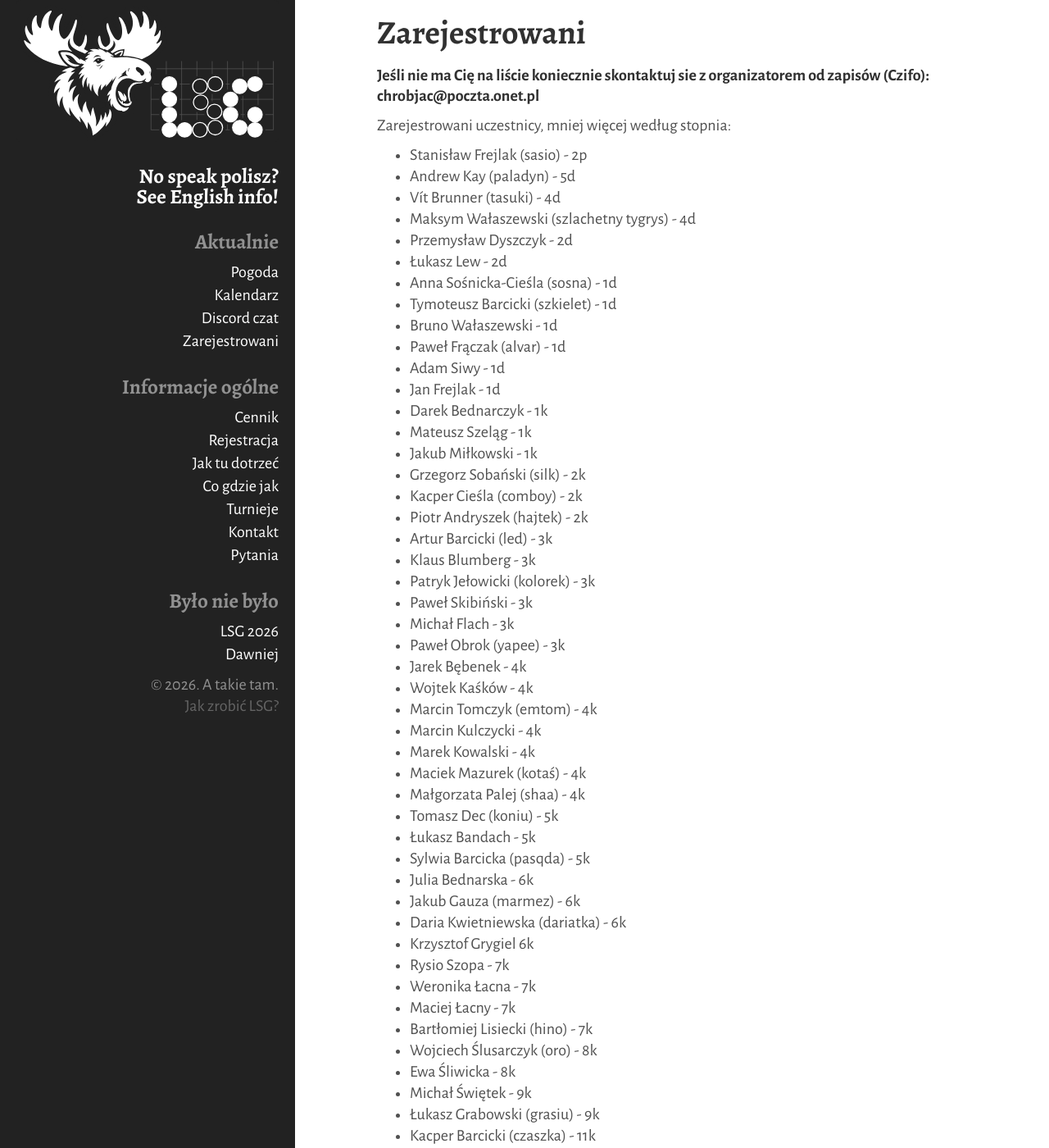
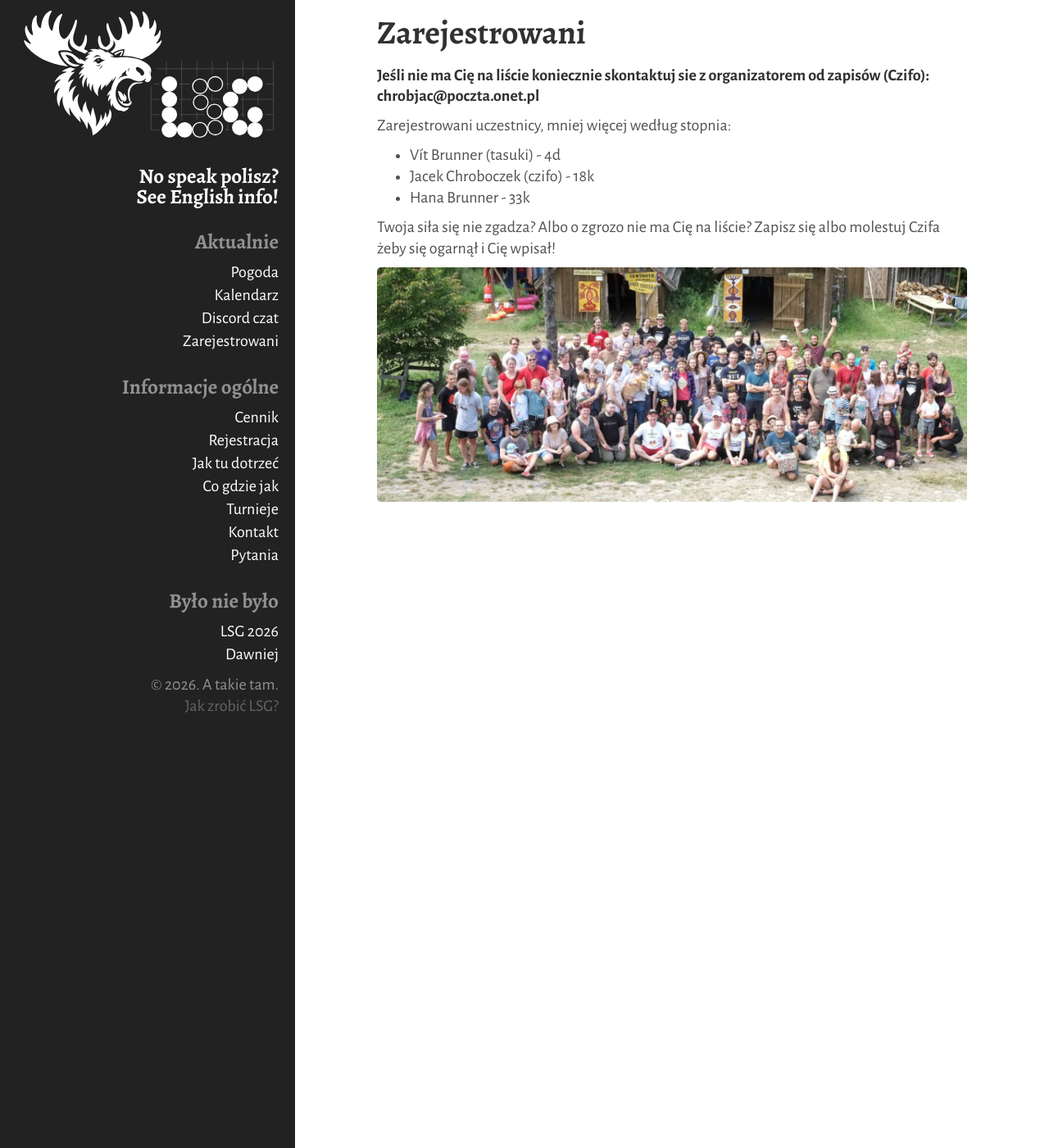
Before and after one commit to tasuki/lsg, a Jekyll site: the page built from _pages/zarejestrowani.md, in a window 1280 px wide and 1400 px high. Shown: the whole window at 82% size. Built offline with Jekyll 4.4.1, drawn with Linux system fonts in a browser that asks for light colours; some of the changed text lies outside the part shown.

```diff
--- a/_pages/zarejestrowani.md
+++ b/_pages/zarejestrowani.md
@@ -9,122 +9,9 @@ title: Zarejestrowani
 #### Jeśli nie ma Cię na liście koniecznie skontaktuj sie z organizatorem od zapisów (Czifo): chrobjac@poczta.onet.pl
 
 Zarejestrowani uczestnicy, mniej więcej według stopnia:
-- Stanisław Frejlak (sasio) - 2p
-- Andrew Kay (paladyn) - 5d
 - Vít Brunner (tasuki) - 4d
-- Maksym Wałaszewski (szlachetny tygrys) - 4d
-- Przemysław Dyszczyk - 2d
-- Łukasz Lew - 2d
-- Anna Sośnicka-Cieśla (sosna) - 1d
-- Tymoteusz Barcicki (szkielet) - 1d
-- Bruno Wałaszewski - 1d
-- Paweł Frączak (alvar) - 1d
-- Adam Siwy - 1d
-- Jan Frejlak - 1d
-- Darek Bednarczyk - 1k
-- Mateusz Szeląg - 1k
-- Jakub Miłkowski - 1k
-- Grzegorz Sobański (silk) - 2k
-- Kacper Cieśla (comboy) - 2k
-- Piotr Andryszek (hajtek) - 2k
-- Artur Barcicki (led) - 3k
-- Klaus Blumberg - 3k
-- Patryk Jełowicki (kolorek) - 3k
-- Paweł Skibiński - 3k
-- Michał Flach - 3k
-- Paweł Obrok (yapee) - 3k
-- Jarek Bębenek - 4k
-- Wojtek Kaśków - 4k
-- Marcin Tomczyk (emtom) - 4k
-- Marcin Kulczycki - 4k
-- Marek Kowalski - 4k
-- Maciek Mazurek (kotaś) - 4k
-- Małgorzata Palej (shaa) - 4k
-- Tomasz Dec (koniu) - 5k
-- Łukasz Bandach - 5k
-- Sylwia Barcicka (pasqda) - 5k
-- Julia Bednarska - 6k
-- Jakub Gauza (marmez) - 6k
-- Daria Kwietniewska (dariatka) - 6k
-- Krzysztof Grygiel 6k
-- Rysio Szopa - 7k
-- Weronika Łacna - 7k
-- Maciej Łacny - 7k
-- Bartłomiej Lisiecki (hino) - 7k
-- Wojciech Ślusarczyk (oro) - 8k
-- Ewa Śliwicka - 8k
-- Michał Świętek - 9k
-- Łukasz Grabowski (grasiu) - 9k
-- Kacper Barcicki (czaszka) - 11k
-- Ryszard Szopa - 12k
-- Jan Opawski - 12k
-- Rafał Bzoma (bzyku) - 12k
-- Tima Bodnar - 15k
-- Maria Kluziak - 14k
-- Ewa Tobór-Świętek - 15k
-- Michał Maszkowski - 15k
-- Bruno Jadach - 16k
-- Ola Flach - 16k
-- Martyna Meresińska - 16k
-- Michał Sobański - 17k
-- Sławomir Grzesiak - 17k
-- Natalia Kolińska - 19k
-- Asta Kovrowa - 19k
-- Jacek Chroboczek (czifo) - 20k
-- Rufin Gauza - 20k
-- Klaudia Srul (sprężynka) - 20k
-- Filip Łacny - 20k
-- Aleksander Wajs - 20k
-- Mariia Zinchenko - 20k
-- Anna Straszyńska - 20k
-- Anna Nikulina - 25k
-- Bianka Wałaszewska - 25k
-- Antonio Koliński - 29k
-- Staś Koliński - 30k
-- Tomaszek Cieśla - 30k
-- Piotr Sobański - 30k
-- Jan Sobański- 30k
-- Tomasz Meresiński - 30k
-- Kamil Szalecki - 30k
-- Szymon Brozio - 30k
-- Basia Cieśla - 40k
-- Hana Brunner - 42k
-- Ania Cichocka (ridibunda) - ng
-- Inga Gauza - ng
-- Kasia Bębenek - ng
-- Klara Bębenek - ng
-- Wanda Bębenek - ng
-- Paulina Bednarczyk - ng
-- Oliwia Bednarczyk - ng
-- Wojtek Bednarczyk - ng
-- Julia Bray - ng
-- Anna Seget - ng
-- Eliza Nowacka - ng
-- Franek Świętek - ng
-- Lars Obrok - ng
-- Emma Obrok - ng
-- Marta Szeredy-Kolińska - ng
-- Leszek Koliński - ng
-- Monika Sas-Tomczyk - ng
-- Zosia Tomczyk - ng
-- Rozalka Tomczyk - ng
-- Halinka Bzoma - ng
-- Magdalena Ślusarczyk - ng
-- Staś Ślusarczyk - ng
-- Natalka Ślusarczyk - ng
-- Emilia Zaremba - ng
-- Michał Ślusarczyk (młody) - ng
-- Małgorzata Frejlak - ng
-- Lidia Wałaszewska - ng
-- Oleg Bodnar - ng
-- Denys Bodnar - ng
-- Magda Walkiewicz - ng
-- Maria Przybylak - ng
-- Patryk Masiakowski - ng
-- Kinga Lisiecka-Garbaczewska - ng
-- Monika Skowrońska-Grygiel - ng
-- Piotrek Brozio - ng
-- Kinga Grygiel - ng
+- Jacek Chroboczek (czifo) - 18k
+- Hana Brunner - 33k
 
 Twoja siła się nie zgadza? Albo o zgrozo nie ma Cię na liście? Zapisz się albo molestuj Czifa żeby się ogarnął i Cię wpisał!
 
```
Also changed, not shown: _pages/rejestracja.md (+6 -4 lines).
